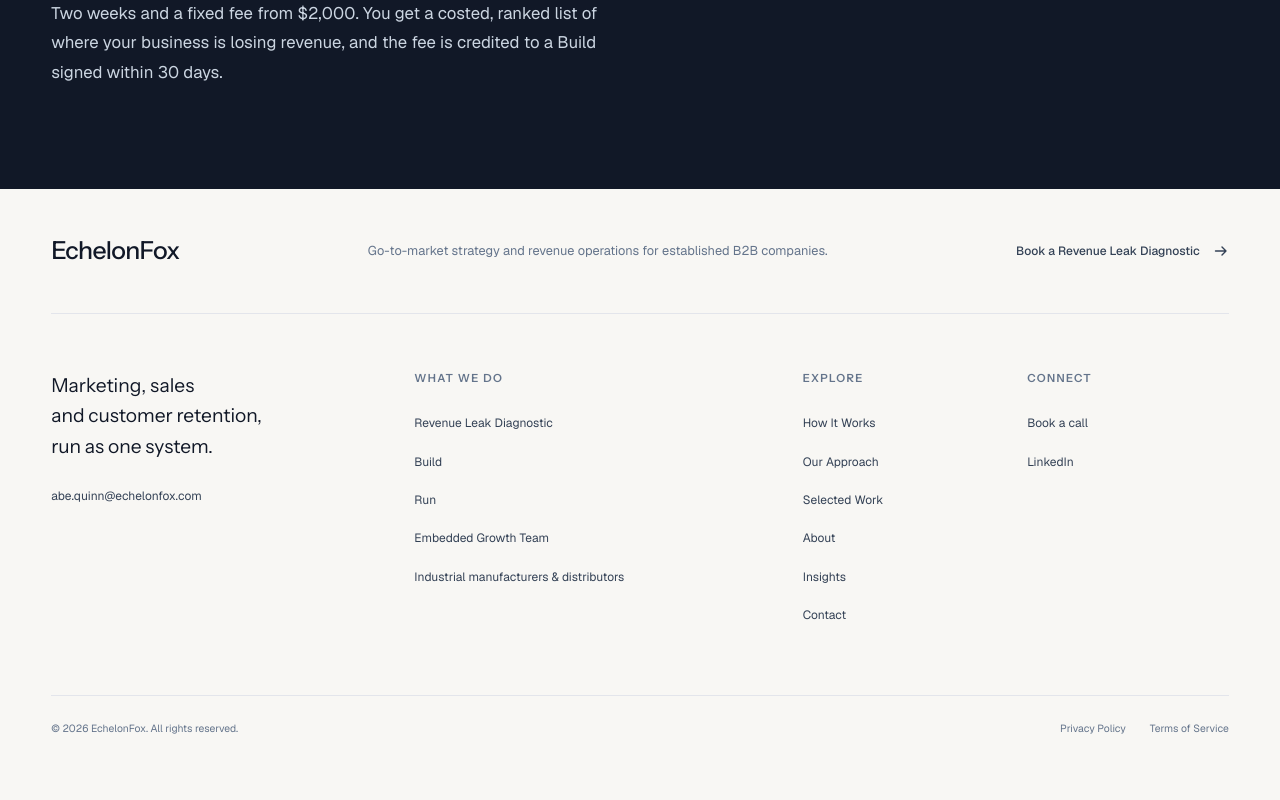
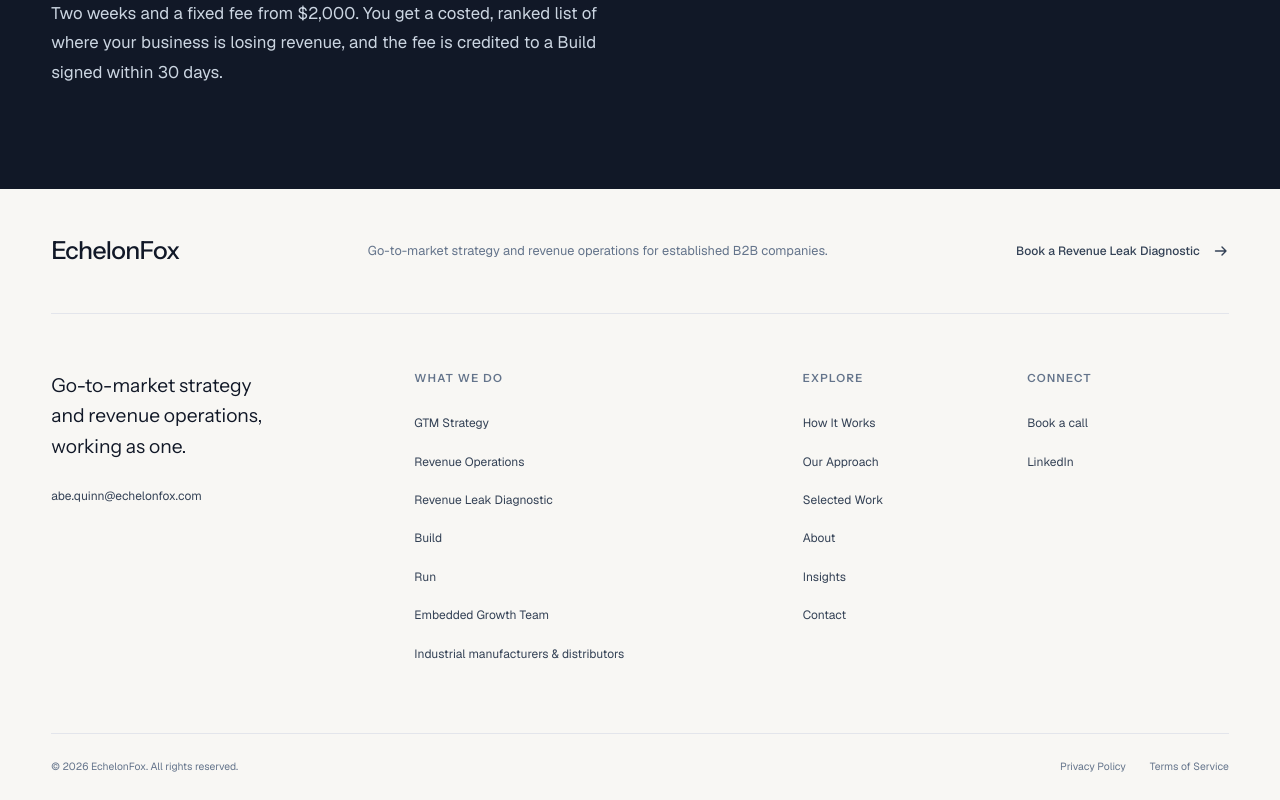
Before and after one commit to abrahamqdiaz-a11y/echelonfox, a Next.js app: page / in a window 1280 px wide. Shown: the part 8506-9306 px from the top of the page. Before the commit the page ends 9267 px from the top, so only its background shows below. Built offline with nearby package versions, Linux system fonts and the light colour scheme.

Commit message:
content: add GTM strategy alongside RevOps (components/site/Footer.tsx)

```diff
--- a/components/site/Footer.tsx
+++ b/components/site/Footer.tsx
@@ -20,17 +20,19 @@ export default function Footer() {
         <div className="site-footer__grid">
           <div>
             <p className="footer-statement">
-              Marketing, sales
+              Go-to-market strategy
               <br />
-              and customer retention,
+              and revenue operations,
               <br />
-              run as one system.
+              working as one.
             </p>
             <a href={`mailto:${SITE.email}`}>{SITE.email}</a>
           </div>
           <div>
             <h2 className="label">What we do</h2>
             <ul>
+              <li><Link href="/what-we-do#gtm-strategy">GTM Strategy</Link></li>
+              <li><Link href="/what-we-do#revenue-operations">Revenue Operations</Link></li>
               {offerList.map((o) => (
                 <li key={o.id}>
                   <Link
```
